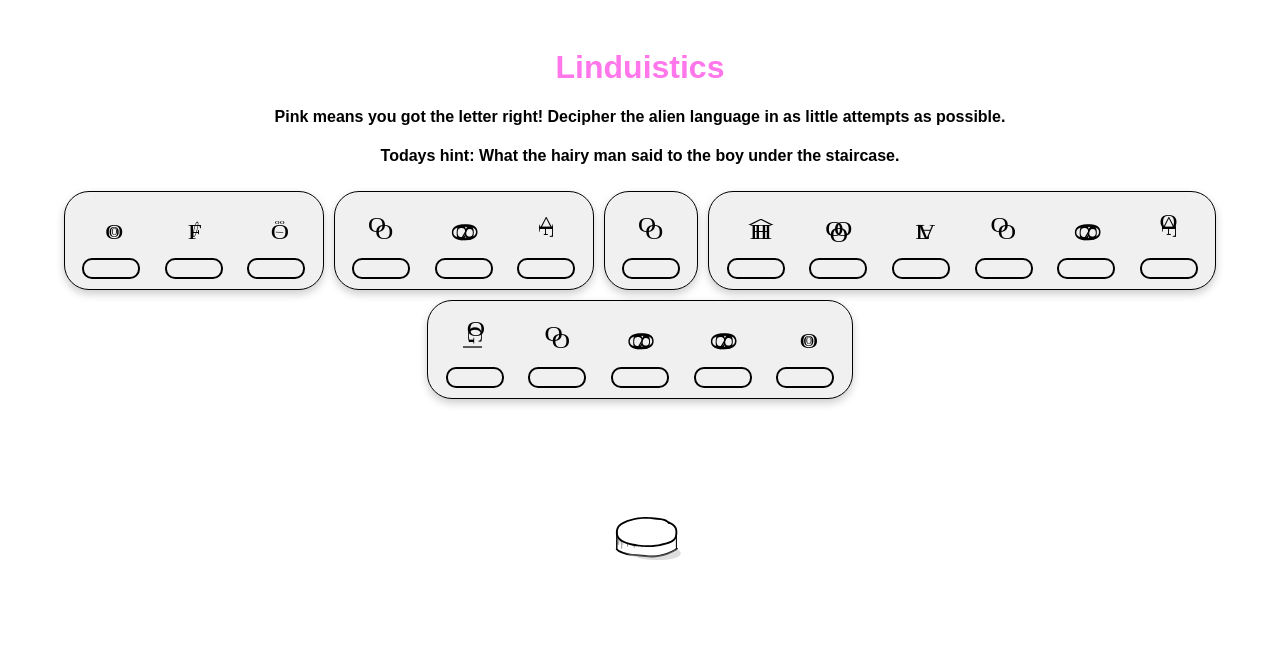
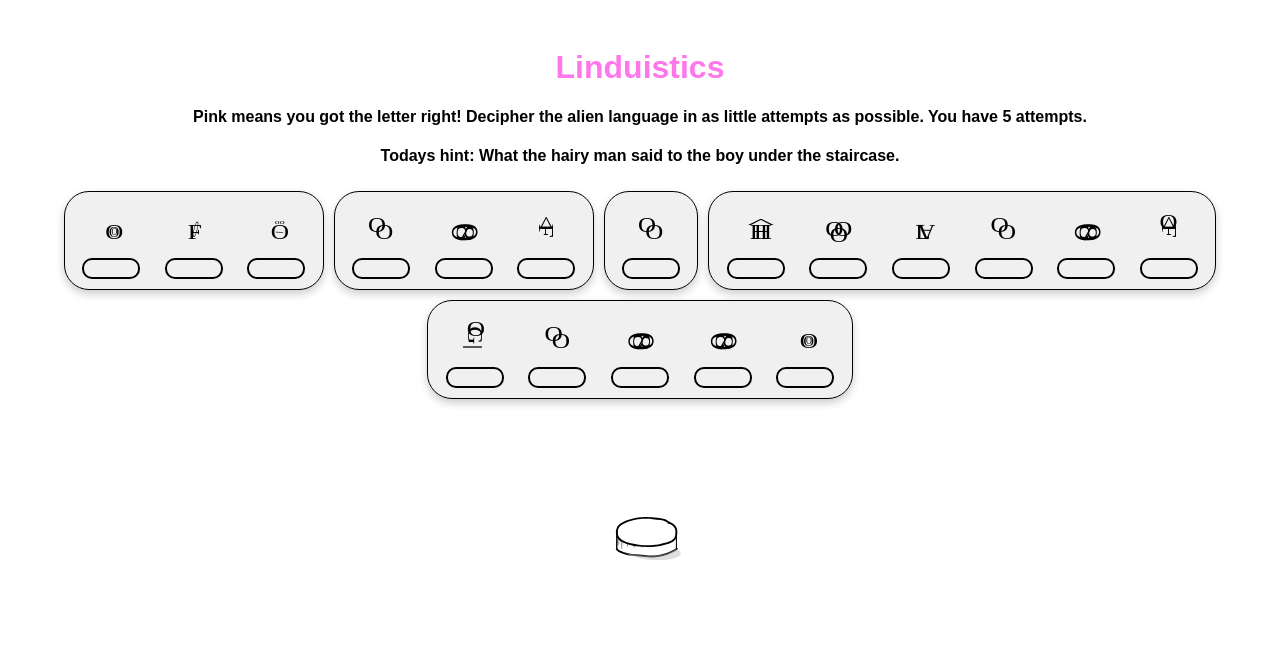
Before and after one commit to PierogiMuncher/Linduistics, a plain HTML site: page index.html in a window 1280 px wide. Drawn offline with Linux system fonts and the light colour scheme.

Commit message:
Update index.html

```diff
--- a/index.html
+++ b/index.html
@@ -8,7 +8,7 @@
 </head>
 <body>
     <h1>Linduistics</h1>
-    <h4>Pink means you got the letter right! Decipher the alien language in as little attempts as possible.</h4>
+    <h4>Pink means you got the letter right! Decipher the alien language in as little attempts as possible. You have 5 attempts. </h4>
     <h4>Todays hint: What the hairy man said to the boy under the staircase.</h4>
     <div id="gameBoard"></div>
     <button id="checkButton" class="check-button" onclick="checkGuess()">
```
